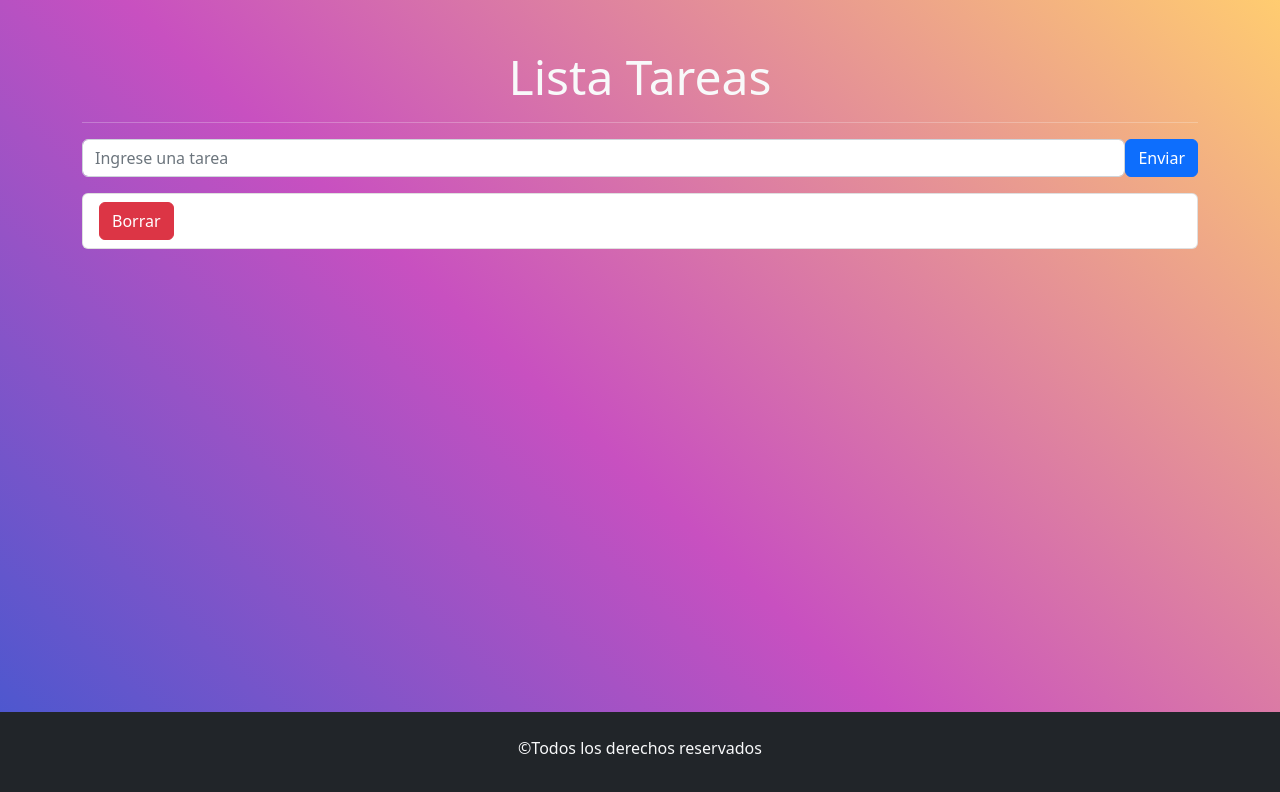
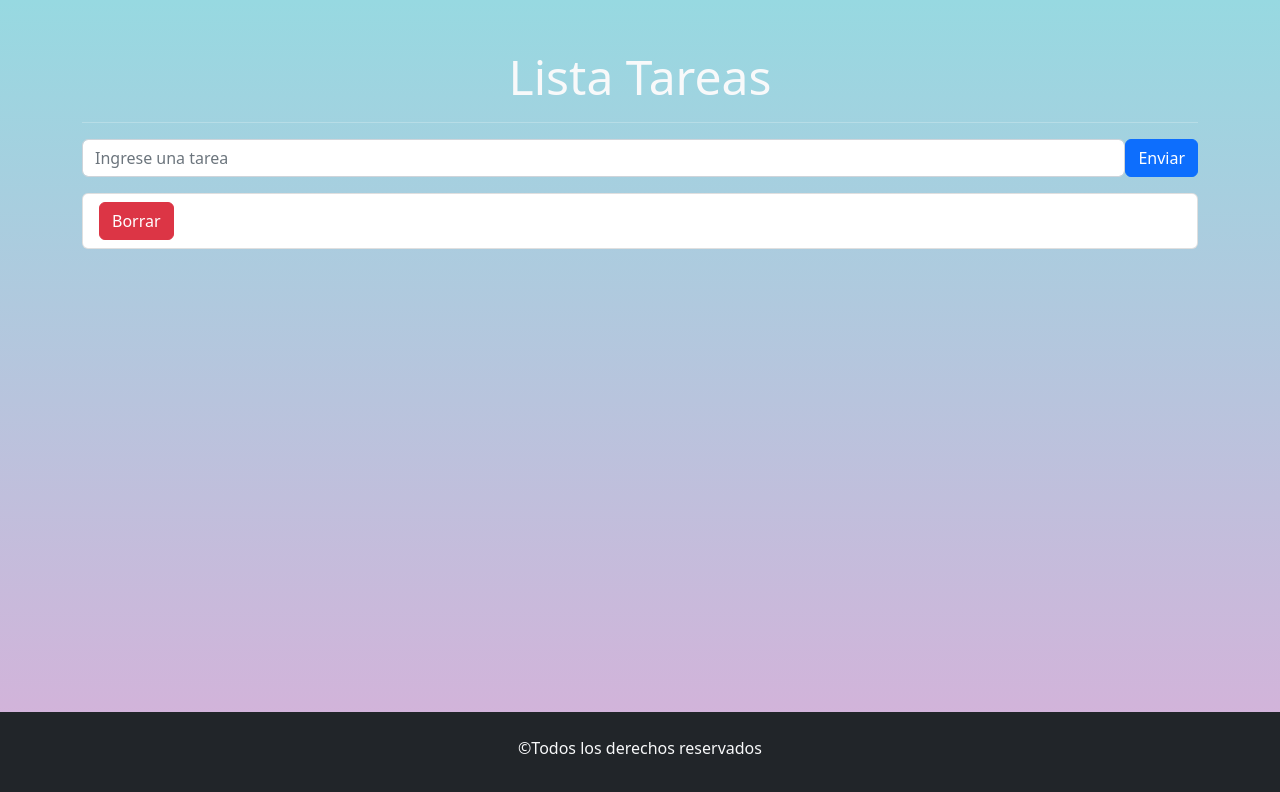
Before and after one commit to teoMunoz99/tp1-react-eje5, a React (Vite) app: page / in a window 1280 px wide. Shown: the top 792 px of the page. Built offline with nearby package versions, Linux system fonts and the light colour scheme.

Commit message:
agregue un color de fondo

```diff
--- a/src/App.css
+++ b/src/App.css
@@ -2,11 +2,9 @@
     display: flex;
     flex-direction: column;
     min-height: 100vh;
-    background-color: #4158d0;
-    background-image: linear-gradient(43deg,
-            #4158d0 0%,
-            #c850c0 46%,
-            #ffcc70 100%);
+    background-color: #D9AFD9;
+    background-image: linear-gradient(0deg, #D9AFD9 0%, #97D9E1 100%);
+
 }
 
 .mainPage {
```
